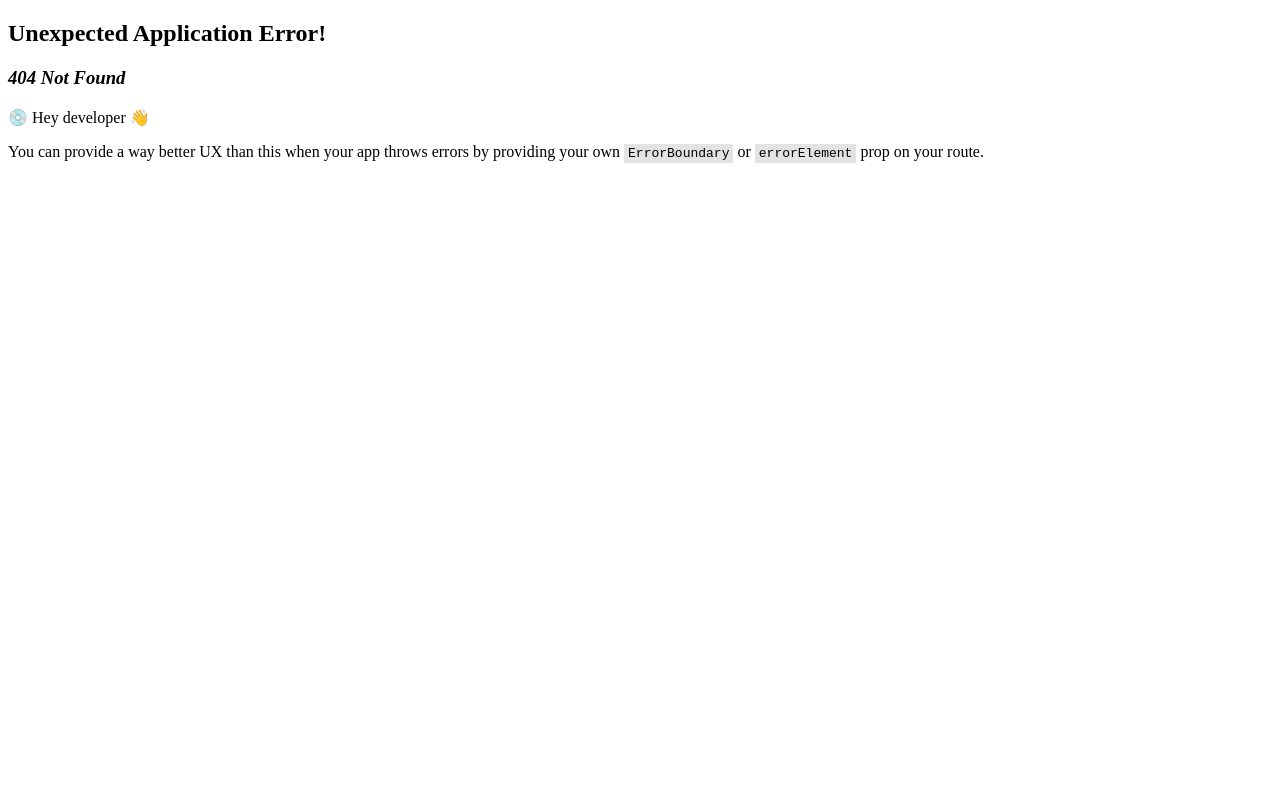
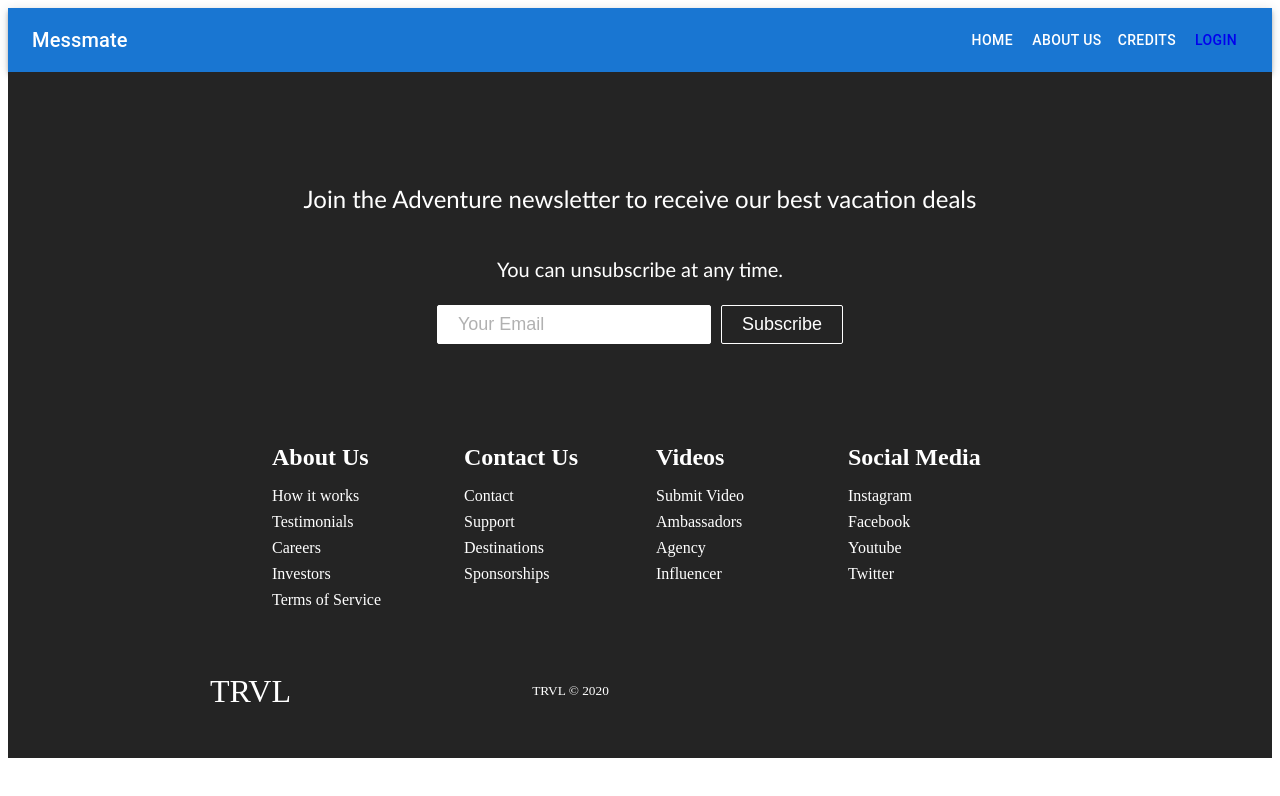
Before and after one commit to rishikrc3/roomateFinder, a React (Create React App) app in the folder client/: page /footer in a window 1280 px wide. Before the commit this address had no page. Shown: the top 796 px of the page. Built offline with nearby package versions, Linux system fonts and the light colour scheme.

Commit message:
added footer

```diff
--- a/client/src/index.js
+++ b/client/src/index.js
@@ -13,6 +13,7 @@
 import Card from './pages/AddListing';
 import NeedRoom from './pages/needRoom';
 import Profile from './pages/profile';
+import Footer from './pages/Footer' ;
 const appRouter = createBrowserRouter([
   {
     path:"/",
@@ -51,6 +52,10 @@
       {
         path:"/profile",
         element:<Profile/>
+      },
+      {
+        path:"/footer",
+        element:<Footer/>
       }
     ],
   },
--- /dev/null
+++ b/client/src/pages/Button.css
@@ -0,0 +1,43 @@
+:root {
+  --primary: #fff;
+}
+
+.btn {
+  padding: 8px 20px;
+  border-radius: 2px;
+  outline: none;
+  border: none;
+  cursor: pointer;
+}
+
+.btn--primary {
+  background-color: var(--primary);
+  color: #242424;
+  border: 1px solid var(--primary);
+}
+
+.btn--outline {
+  background-color: transparent;
+  color: #fff;
+  padding: 8px 20px;
+  border: 1px solid var(--primary);
+  transition: all 0.3s ease-out;
+}
+
+.btn--medium {
+  padding: 8px 20px;
+  font-size: 18px;
+}
+
+.btn--large {
+  padding: 12px 26px;
+  font-size: 20px;
+}
+
+.btn--large:hover,
+.btn--medium:hover {
+  transition: all 0.3s ease-out;
+  background: #fff;
+  color: #242424;
+  transition: 250ms;
+}
--- /dev/null
+++ b/client/src/pages/Button.js
@@ -0,0 +1,45 @@
+// import React from 'react';
+// import './Button.css';
+// import { Link } from 'react-router-dom';
+
+// export function Button() {
+//   return (
+//     <Link to='sign-up'>
+//       <button className='btn'>Sign Up</button>
+//     </Link>
+//   );
+// }
+
+import React from 'react';
+import './Button.css';
+import { Link } from 'react-router-dom';
+
+const STYLES = ['btn--primary', 'btn--outline', 'btn--test'];
+
+const SIZES = ['btn--medium', 'btn--large'];
+
+export const Button = ({
+  children,
+  type,
+  onClick,
+  buttonStyle,
+  buttonSize
+}) => {
+  const checkButtonStyle = STYLES.includes(buttonStyle)
+    ? buttonStyle
+    : STYLES[0];
+
+  const checkButtonSize = SIZES.includes(buttonSize) ? buttonSize : SIZES[0];
+
+  return (
+    <Link to='/sign-up' className='btn-mobile'>
+      <button
+        className={`btn ${checkButtonStyle} ${checkButtonSize}`}
+        onClick={onClick}
+        type={type}
+      >
+        {children}
+      </button>
+    </Link>
+  );
+};
--- /dev/null
+++ b/client/src/pages/Footer.css
@@ -0,0 +1,163 @@
+.footer-container {
+  background-color: #242424;
+  padding: 4rem 0 2rem 0;
+  display: flex;
+  flex-direction: column;
+  justify-content: center;
+  align-items: center;
+}
+
+.footer-subscription {
+  display: flex;
+  flex-direction: column;
+  justify-content: center;
+  align-items: center;
+  text-align: center;
+
+  margin-bottom: 24px;
+  padding: 24px;
+  color: #fff;
+}
+
+.footer-subscription > p {
+  font-family: 'Trebuchet MS', 'Lucida Sans Unicode', 'Lucida Grande',
+    'Lucida Sans', Arial, sans-serif;
+}
+
+.footer-subscription-heading {
+  margin-bottom: 24px;
+  font-size: 24px;
+}
+
+.footer-subscription-text {
+  margin-bottom: 24px;
+  font-size: 20px;
+}
+
+.footer-input {
+  padding: 8px 20px;
+  border-radius: 2px;
+  margin-right: 10px;
+  outline: none;
+  border: none;
+  font-size: 18px;
+  margin-bottom: 16px;
+  border: 1px solid #fff;
+}
+
+.footer-links {
+  width: 100%;
+  max-width: 1000px;
+  display: flex;
+  justify-content: center;
+}
+
+.footer-link-wrapper {
+  display: flex;
+}
+
+.footer-link-items {
+  display: flex;
+  flex-direction: column;
+  align-items: flex-start;
+  margin: 16px;
+  text-align: left;
+  width: 160px;
+  box-sizing: border-box;
+}
+
+.footer-link-items h2 {
+  margin-bottom: 16px;
+}
+
+.footer-link-items > h2 {
+  color: #fff;
+}
+
+.footer-link-items a {
+  color: #fff;
+  text-decoration: none;
+  margin-bottom: 0.5rem;
+}
+
+.footer-link-items a:hover {
+  color: #e9e9e9;
+  transition: 0.3s ease-out;
+}
+
+.footer-email-form h2 {
+  margin-bottom: 2rem;
+}
+
+.footer-input::placeholder {
+  color: #b1b1b1;
+}
+
+/* Social Icons */
+.social-icon-link {
+  color: #fff;
+  font-size: 24px;
+}
+
+.social-media {
+  max-width: 1000px;
+  width: 100%;
+}
+
+.social-media-wrap {
+  display: flex;
+  justify-content: space-between;
+  align-items: center;
+  width: 90%;
+  max-width: 1000px;
+  margin: 40px auto 0 auto;
+}
+
+.social-icons {
+  display: flex;
+  justify-content: space-between;
+  align-items: center;
+  width: 240px;
+}
+
+.social-logo {
+  color: #fff;
+  justify-self: start;
+  margin-left: 20px;
+  cursor: pointer;
+  text-decoration: none;
+  font-size: 2rem;
+  display: flex;
+  align-items: center;
+  margin-bottom: 16px;
+}
+
+.website-rights {
+  color: #fff;
+  margin-bottom: 16px;
+}
+
+@media screen and (max-width: 820px) {
+  .footer-links {
+    padding-top: 2rem;
+  }
+
+  .footer-input {
+    width: 100%;
+  }
+
+  .btn {
+    width: 100%;
+  }
+
+  .footer-link-wrapper {
+    flex-direction: column;
+  }
+
+  .social-media-wrap {
+    flex-direction: column;
+  }
+}
+
+@media screen and (max-width: 768px) {
+}
--- /dev/null
+++ b/client/src/pages/Footer.jsx
@@ -0,0 +1,120 @@
+import React from 'react';
+import './Footer.css';
+import { Button } from './Button';
+import { Link } from 'react-router-dom';
+
+const Footer=()=> {
+  return (
+    <div className='footer-container'>
+      <section className='footer-subscription'>
+        <p className='footer-subscription-heading'>
+          Join the Adventure newsletter to receive our best vacation deals
+        </p>
+        <p className='footer-subscription-text'>
+          You can unsubscribe at any time.
+        </p>
+        <div className='input-areas'>
+          <form>
+            <input
+              className='footer-input'
+              name='email'
+              type='email'
+              placeholder='Your Email'
+            />
+            <Button buttonStyle='btn--outline'>Subscribe</Button>
+          </form>
+        </div>
+      </section>
+      <div class='footer-links'>
+        <div className='footer-link-wrapper'>
+          <div class='footer-link-items'>
+            <h2>About Us</h2>
+            <Link to='/sign-up'>How it works</Link>
+            <Link to='/'>Testimonials</Link>
+            <Link to='/'>Careers</Link>
+            <Link to='/'>Investors</Link>
+            <Link to='/'>Terms of Service</Link>
+          </div>
+          <div class='footer-link-items'>
+            <h2>Contact Us</h2>
+            <Link to='/'>Contact</Link>
+            <Link to='/'>Support</Link>
+            <Link to='/'>Destinations</Link>
+            <Link to='/'>Sponsorships</Link>
+          </div>
+        </div>
+        <div className='footer-link-wrapper'>
+          <div class='footer-link-items'>
+            <h2>Videos</h2>
+            <Link to='/'>Submit Video</Link>
+            <Link to='/'>Ambassadors</Link>
+            <Link to='/'>Agency</Link>
+            <Link to='/'>Influencer</Link>
+          </div>
+          <div class='footer-link-items'>
+            <h2>Social Media</h2>
+            <Link to='/'>Instagram</Link>
+            <Link to='/'>Facebook</Link>
+            <Link to='/'>Youtube</Link>
+            <Link to='/'>Twitter</Link>
+          </div>
+        </div>
+      </div>
+      <section class='social-media'>
+        <div class='social-media-wrap'>
+          <div class='footer-logo'>
+            <Link to='/' className='social-logo'>
+              TRVL
+              <i class='fab fa-typo3' />
+            </Link>
+          </div>
+          <small class='website-rights'>TRVL © 2020</small>
+          <div class='social-icons'>
+            <Link
+              class='social-icon-link facebook'
+              to='/'
+              target='_blank'
+              aria-label='Facebook'
+            >
+              <i class='fab fa-facebook-f' />
+            </Link>
+            <Link
+              class='social-icon-link instagram'
+              to='/'
+              target='_blank'
+              aria-label='Instagram'
+            >
+              <i class='fab fa-instagram' />
+            </Link>
+            <Link
+              class='social-icon-link youtube'
+              to='/'
+              target='_blank'
+              aria-label='Youtube'
+            >
+              <i class='fab fa-youtube' />
+            </Link>
+            <Link
+              class='social-icon-link twitter'
+              to='/'
+              target='_blank'
+              aria-label='Twitter'
+            >
+              <i class='fab fa-twitter' />
+            </Link>
+            <Link
+              class='social-icon-link twitter'
+              to='/'
+              target='_blank'
+              aria-label='LinkedIn'
+            >
+              <i class='fab fa-linkedin' />
+            </Link>
+          </div>
+        </div>
+      </section>
+    </div>
+  )
+}
+
+export default Footer
```
Also changed, not shown: client/src/pages/Home.jsx (+10 -0 lines), client/src/pages/home.css (line endings or trailing spaces).
